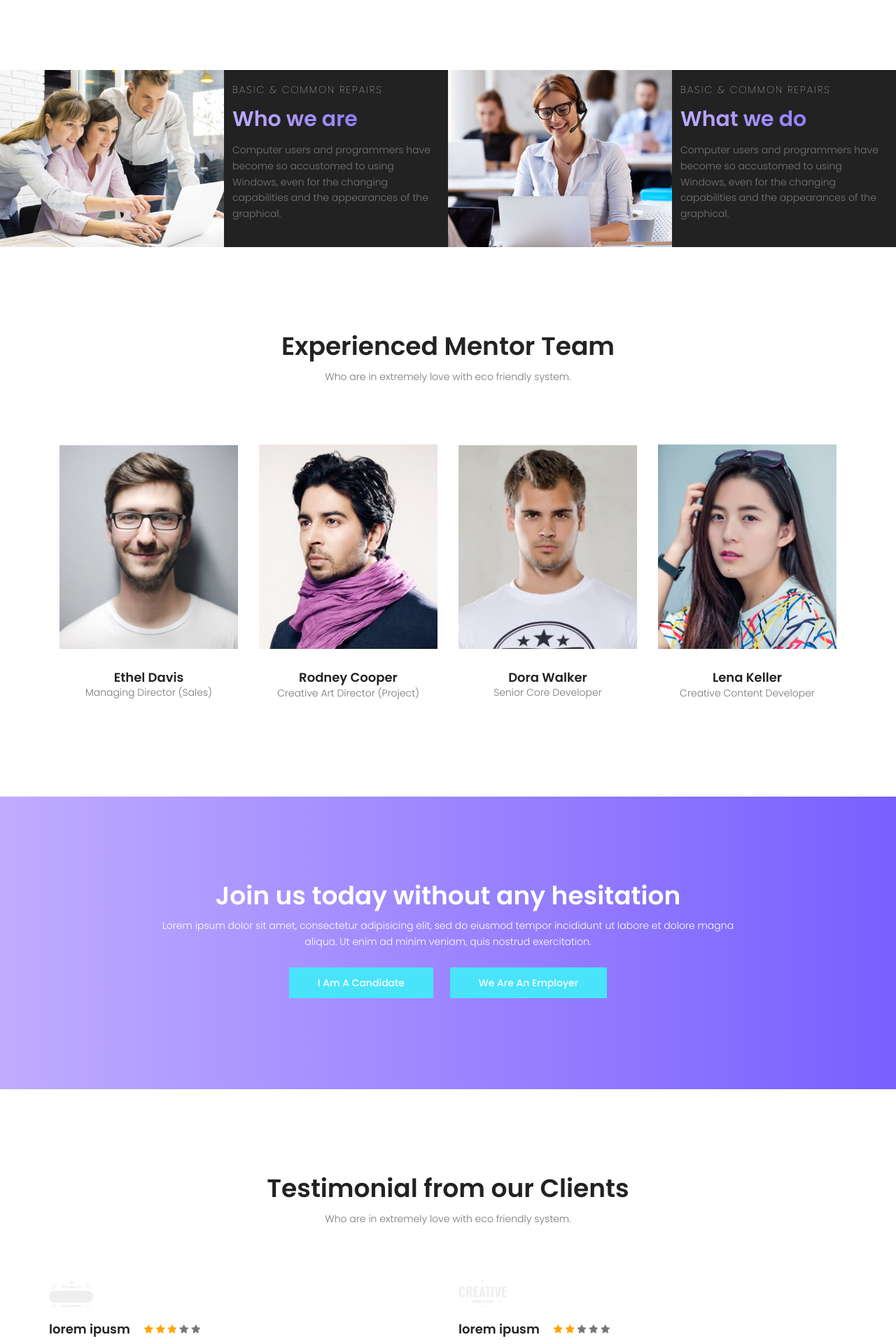
After one commit to Shaykhnazar/online-job-platform, a Laravel app: page /about-us in a window 1280 px wide. The commit adds this page. Shown: the part 1160-3080 px from the top of the page at 70% size. Run offline with Laravel 8, Linux system fonts and the light colour scheme; some libraries are stand-ins or nearby versions.

Commit message:
buges fix and add contact, about us page

```diff
--- a/app/Http/Controllers/SiteController.php
+++ b/app/Http/Controllers/SiteController.php
@@ -1,6 +1,8 @@
 <?php
 
 namespace App\Http\Controllers;
+
+use App\Http\Requests\ContactRequest;
 
 class SiteController extends Controller
 {
@@ -13,4 +15,64 @@ class SiteController extends Controller
     {
         return view('new_test.index');
     }
+
+    /**
+     * Show the application about-us page.
+     *
+     * @return \Illuminate\Contracts\Support\Renderable
+     */
+    public function about_us()
+    {
+        return view('frontend.about-us');
+    }
+
+    /**
+     * Show the application contact page.
+     *
+     * @return \Illuminate\Contracts\Support\Renderable
+     */
+    public function contact()
+    {
+        return view('frontend.contact');
+    }
+
+    /**
+     * Show the application contact page.
+     *
+     * @param ContactRequest $request
+     * @return \Illuminate\Contracts\Support\Renderable
+     */
+    public function contactSubmit(ContactRequest $request)
+    {
+        $response_text = '';
+
+        $to = 'shayx3470941@gmail.com';
+        $name = $request->name;
+        $email= $request->email;
+        $text= $request->message;
+        $subject= $request->subject;
+
+
+        $headers = 'MIME-Version: 1.0' . "\r\n";
+        $headers .= "From: " . $email . "\r\n"; // Sender's E-mail
+        $headers .= 'Content-type: text/html; charset=iso-8859-1' . "\r\n";
+
+        $message ='<table style="width:100%">
+                        <tr>
+                            <td>'.$name.'</td>
+                        </tr>
+                        <tr><td>Email: '.$email.'</td></tr>
+                        <tr><td>Subject: '.$subject.'</td></tr>
+                        <tr><td>Text: '.$text.'</td></tr>
+
+                    </table>';
+
+        if (@mail($to, $email, $message, $headers))
+        {
+            $response_text = 'The message has been sent.';
+        }else{
+            $response_text =  'failed';
+        }
+        return redirect()->back()->with(['message' => $response_text] );
+    }
 }
--- a/app/Job.php
+++ b/app/Job.php
@@ -27,9 +27,9 @@ class Job extends Model
      */
     public static $TYPE = [
         'Internship' => 'Internship',
-        'Contractual' => 'Contractual',
         'Part-time' => 'Part-time',
-        'Full-time' => 'Full-time'
+        'Full-time' => 'Full-time',
+        'Contractual' => 'Contract',
     ];
 
     /**
--- a/public/front_assets/css/main.css
+++ b/public/front_assets/css/main.css
@@ -2555,7 +2555,7 @@ body.mobile-nav-active #mobile-nav-toggle {
 }
 
 .post-list .cat-list {
-  text-align: right;
+  text-align: center;
   margin-bottom: 20px;
 }
 
--- /dev/null
+++ b/resources/views/frontend/about-us.blade.php
@@ -0,0 +1,274 @@
+@extends('layouts.main')
+@section('content')
+@include('layouts.parts.breadcrumbs', ['title' => 'About us'])
+<!-- Start service Area -->
+<section class="service-area section-gap" id="service">
+    <div class="container">
+        <div class="row d-flex justify-content-center">
+            <div class="col-md-8 pb-40 header-text">
+                <h1>Why Choose Us</h1>
+                <p>
+                    Who are in extremely love with eco friendly system.
+                </p>
+            </div>
+        </div>
+        <div class="row">
+            <div class="col-lg-4 col-md-6">
+                <div class="single-service">
+                    <h4><span class="lnr lnr-user"></span>Expert Technicians</h4>
+                    <p>
+                        Usage of the Internet is becoming more common due to rapid advancement of technology and power.
+                    </p>
+                </div>
+            </div>
+            <div class="col-lg-4 col-md-6">
+                <div class="single-service">
+                    <h4><span class="lnr lnr-license"></span>Professional Service</h4>
+                    <p>
+                        Usage of the Internet is becoming more common due to rapid advancement of technology and power.
+                    </p>
+                </div>
+            </div>
+            <div class="col-lg-4 col-md-6">
+                <div class="single-service">
+                    <h4><span class="lnr lnr-phone"></span>Great Support</h4>
+                    <p>
+                        Usage of the Internet is becoming more common due to rapid advancement of technology and power.
+                    </p>
+                </div>
+            </div>
+            <div class="col-lg-4 col-md-6">
+                <div class="single-service">
+                    <h4><span class="lnr lnr-rocket"></span>Technical Skills</h4>
+                    <p>
+                        Usage of the Internet is becoming more common due to rapid advancement of technology and power.
+                    </p>
+                </div>
+            </div>
+            <div class="col-lg-4 col-md-6">
+                <div class="single-service">
+                    <h4><span class="lnr lnr-diamond"></span>Highly Recomended</h4>
+                    <p>
+                        Usage of the Internet is becoming more common due to rapid advancement of technology and power.
+                    </p>
+                </div>
+            </div>
+            <div class="col-lg-4 col-md-6">
+                <div class="single-service">
+                    <h4><span class="lnr lnr-bubble"></span>Positive Reviews</h4>
+                    <p>
+                        Usage of the Internet is becoming more common due to rapid advancement of technology and power.
+                    </p>
+                </div>
+            </div>
+        </div>
+    </div>
+</section>
+<!-- End service Area -->
+
+<!-- Start feature Area -->
+<section class="feature-area">
+    <div class="container-fluid">
+        <div class="row justify-content-center align-items-center">
+            <div class="col-lg-3 feat-img no-padding">
+                <img class="img-fluid" src="img/pages/f1.jpg" alt="">
+            </div>
+            <div class="col-lg-3 no-padding feat-txt">
+                <h6 class="text-uppercase text-white">Basic & Common Repairs</h6>
+                <h1>Who we are</h1>
+                <p>
+                    Computer users and programmers have become so accustomed to using Windows, even for the changing capabilities and the appearances of the graphical.
+                </p>
+            </div>
+            <div class="col-lg-3 feat-img no-padding">
+                <img class="img-fluid" src="img/pages/f2.jpg" alt="">
+            </div>
+            <div class="col-lg-3 no-padding feat-txt">
+                <h6 class="text-uppercase text-white">Basic & Common Repairs</h6>
+                <h1>What we do</h1>
+                <p>
+                    Computer users and programmers have become so accustomed to using Windows, even for the changing capabilities and the appearances of the graphical.
+                </p>
+            </div>
+        </div>
+    </div>
+</section>
+<!-- End feature Area -->
+
+<!-- Start team Area -->
+<section class="team-area section-gap" id="team">
+    <div class="container">
+        <div class="row d-flex justify-content-center">
+            <div class="menu-content pb-70 col-lg-8">
+                <div class="title text-center">
+                    <h1 class="mb-10">Experienced Mentor Team</h1>
+                    <p>Who are in extremely love with eco friendly system.</p>
+                </div>
+            </div>
+        </div>
+        <div class="row justify-content-center d-flex align-items-center">
+            <div class="col-md-3 single-team">
+                <div class="thumb">
+                    <img class="img-fluid" src="img/pages/t1.jpg" alt="">
+                    <div class="align-items-center justify-content-center d-flex">
+                        <a href="#"><i class="fa fa-facebook"></i></a>
+                        <a href="#"><i class="fa fa-twitter"></i></a>
+                        <a href="#"><i class="fa fa-linkedin"></i></a>
+                    </div>
+                </div>
+                <div class="meta-text mt-30 text-center">
+                    <h4>Ethel Davis</h4>
+                    <p>Managing Director (Sales)</p>
+                </div>
+            </div>
+            <div class="col-md-3 single-team">
+                <div class="thumb">
+                    <img class="img-fluid" src="img/pages/t2.jpg" alt="">
+                    <div class="align-items-center justify-content-center d-flex">
+                        <a href="#"><i class="fa fa-facebook"></i></a>
+                        <a href="#"><i class="fa fa-twitter"></i></a>
+                        <a href="#"><i class="fa fa-linkedin"></i></a>
+                    </div>
+                </div>
+                <div class="meta-text mt-30 text-center">
+                    <h4>Rodney Cooper</h4>
+                    <p>Creative Art Director (Project)</p>
+                </div>
+            </div>
+            <div class="col-md-3 single-team">
+                <div class="thumb">
+                    <img class="img-fluid" src="img/pages/t3.jpg" alt="">
+                    <div class="align-items-center justify-content-center d-flex">
+                        <a href="#"><i class="fa fa-facebook"></i></a>
+                        <a href="#"><i class="fa fa-twitter"></i></a>
+                        <a href="#"><i class="fa fa-linkedin"></i></a>
+                    </div>
+                </div>
+                <div class="meta-text mt-30 text-center">
+                    <h4>Dora Walker</h4>
+                    <p>Senior Core Developer</p>
+                </div>
+            </div>
+            <div class="col-md-3 single-team">
+                <div class="thumb">
+                    <img class="img-fluid" src="img/pages/t4.jpg" alt="">
+                    <div class="align-items-center justify-content-center d-flex">
+                        <a href="#"><i class="fa fa-facebook"></i></a>
+                        <a href="#"><i class="fa fa-twitter"></i></a>
+                        <a href="#"><i class="fa fa-linkedin"></i></a>
+                    </div>
+                </div>
+                <div class="meta-text mt-30 text-center">
+                    <h4>Lena Keller</h4>
+                    <p>Creative Content Developer</p>
+                </div>
+            </div>
+
+        </div>
+    </div>
+</section>
+<!-- End team Area -->
+
+
+<!-- Start callto-action Area -->
+<section class="callto-action-area section-gap">
+    <div class="container">
+        <div class="row d-flex justify-content-center">
+            <div class="menu-content col-lg-9">
+                <div class="title text-center">
+                    <h1 class="mb-10 text-white">Join us today without any hesitation</h1>
+                    <p class="text-white">Lorem ipsum dolor sit amet, consectetur adipisicing elit, sed do eiusmod tempor incididunt ut labore  et dolore magna aliqua. Ut enim ad minim veniam, quis nostrud exercitation.</p>
+                    <a class="primary-btn" href="#">I am a Candidate</a>
+                    <a class="primary-btn" href="#">We are an Employer</a>
+                </div>
+            </div>
+        </div>
+    </div>
+</section>
+<!-- End calto-action Area -->
+
+<!-- Start testimonial Area -->
+<section class="testimonial-area section-gap" id="review">
+    <div class="container">
+        <div class="row d-flex justify-content-center">
+            <div class="menu-content pb-60 col-lg-8">
+                <div class="title text-center">
+                    <h1 class="mb-10">Testimonial from our Clients</h1>
+                    <p>Who are in extremely love with eco friendly system.</p>
+                </div>
+            </div>
+        </div>
+        <div class="row">
+            <div class="active-review-carusel">
+                <div class="single-review">
+                    <img src="img/r1.png" alt="">
+                    <div class="title d-flex flex-row">
+                        <h4>lorem ipusm</h4>
+                        <div class="star">
+                            <span class="fa fa-star checked"></span>
+                            <span class="fa fa-star checked"></span>
+                            <span class="fa fa-star checked"></span>
+                            <span class="fa fa-star"></span>
+                            <span class="fa fa-star"></span>
+                        </div>
+                    </div>
+                    <p>
+                        Accessories Here you can find the best computer accessory for your laptop, monitor, printer, scanner, speaker. Here you can find the best computer accessory for your laptop, monitor, printer, scanner, speaker.
+                    </p>
+                </div>
+                <div class="single-review">
+                    <img src="img/r2.png" alt="">
+                    <div class="title d-flex flex-row">
+                        <h4>lorem ipusm</h4>
+                        <div class="star">
+                            <span class="fa fa-star checked"></span>
+                            <span class="fa fa-star checked"></span>
+                            <span class="fa fa-star"></span>
+                            <span class="fa fa-star"></span>
+                            <span class="fa fa-star"></span>
+                        </div>
+                    </div>
+                    <p>
+                        Accessories Here you can find the best computer accessory for your laptop, monitor, printer, scanner, speaker. Here you can find the best computer accessory for your laptop, monitor, printer, scanner, speaker.
+                    </p>
+                </div>
+                <div class="single-review">
+                    <img src="img/r1.png" alt="">
+                    <div class="title d-flex flex-row">
+                        <h4>lorem ipusm</h4>
+                        <div class="star">
+                            <span class="fa fa-star checked"></span>
+                            <span class="fa fa-star checked"></span>
+                            <span class="fa fa-star checked"></span>
+                            <span class="fa fa-star"></span>
+                            <span class="fa fa-star"></span>
+                        </div>
+                    </div>
+                    <p>
+                        Accessories Here you can find the best computer accessory for your laptop, monitor, printer, scanner, speaker. Here you can find the best computer accessory for your laptop, monitor, printer, scanner, speaker.
+                    </p>
+                </div>
+                <div class="single-review">
+                    <img src="img/r2.png" alt="">
+                    <div class="title d-flex flex-row">
+                        <h4>lorem ipusm</h4>
+                        <div class="star">
+                            <span class="fa fa-star checked"></span>
+                            <span class="fa fa-star checked"></span>
+                            <span class="fa fa-star"></span>
+                            <span class="fa fa-star"></span>
+                            <span class="fa fa-star"></span>
+                        </div>
+                    </div>
+                    <p>
+                        Accessories Here you can find the best computer accessory for your laptop, monitor, printer, scanner, speaker. Here you can find the best computer accessory for your laptop, monitor, printer, scanner, speaker.
+                    </p>
+                </div>
+            </div>
+        </div>
+    </div>
+</section>
+<!-- End testimonial Area -->
+
+
+@endsection
--- a/resources/views/jobs/index.blade.php
+++ b/resources/views/jobs/index.blade.php
@@ -82,7 +82,7 @@ function to_time_ago( $time ) {
                 Categories
               </button>
               <div class="dropdown-menu" aria-labelledby="dropdownMenuButton">
-                @foreach(Category::all() as $category)
+                @foreach(Category::featured()->get(['category_name', 'no_jobs']) as $category)
                   <a class="dropdown-item" href="{{route('jobs.index', ['category' => $category->category_name]) }}"><option value="{{$category->category_name}}">{{$category->category_name}} ({{$category->no_jobs}})</option></a>
                 @endforeach
              </div>
--- a/resources/views/layouts/main.blade.php
+++ b/resources/views/layouts/main.blade.php
@@ -156,10 +156,10 @@
                     <h6>Contents</h6>
                     <ul class="footer-nav">
                         <li><a href="{{ route('jobs.index') }}">Jobs</a></li>
-                        <li><a href="#">Posts</a></li>
-                        <li><a href="#">Advise blog</a></li>
-                        <li><a href="#">Contact</a></li>
-                        <li><a href="#">About us</a></li>
+{{--                        <li><a href="#">Posts</a></li>--}}
+{{--                        <li><a href="#">Advise blog</a></li>--}}
+                        <li><a href="{{ route('contact') }}">Contact</a></li>
+                        <li><a href="{{ route('about_us') }}">About us</a></li>
                     </ul>
                 </div>
             </div>
@@ -187,16 +187,16 @@
                     </div>
                 </div>
             </div>
-            <div class="col-lg-3  col-md-12">
-                <div class="single-footer-widget mail-chimp">
-                    <h6 class="mb-20">Instragram Feed</h6>
-                    <ul class="instafeed d-flex flex-wrap">
-                        @for($i=1; $i<=8; $i++)
-                            <li><img src="/front_assets/img/i{{$i}}.jpg" alt=""></li>
-                        @endfor
-                    </ul>
-                </div>
-            </div>
+{{--            <div class="col-lg-3  col-md-12">--}}
+{{--                <div class="single-footer-widget mail-chimp">--}}
+{{--                    <h6 class="mb-20">Instragram Feed</h6>--}}
+{{--                    <ul class="instafeed d-flex flex-wrap">--}}
+{{--                        @for($i=1; $i<=8; $i++)--}}
+{{--                            <li><img src="/front_assets/img/i{{$i}}.jpg" alt=""></li>--}}
+{{--                        @endfor--}}
+{{--                    </ul>--}}
+{{--                </div>--}}
+{{--            </div>--}}
         </div>
 
         <div class="row footer-bottom d-flex justify-content-between">
--- a/resources/views/new_test/index.blade.php
+++ b/resources/views/new_test/index.blade.php
@@ -87,7 +87,7 @@
                         <div class="default-select" id="default-selects2">
                             <select name="category">
                                 <option value="">All Category</option>
-                                @foreach(Category::get(['category_id' , 'category_name']) as $cat)
+                                @foreach(Category::featured()->get(['category_id' , 'category_name']) as $cat)
                                     <option value="{{ $cat->category_name }}">{{ $cat->category_name }}</option>
                                 @endforeach
                             </select>
--- a/routes/web.php
+++ b/routes/web.php
@@ -12,6 +12,9 @@
 */
 
 Route::get('/', 'SiteController@main')->name('main');
+Route::get('/about-us', 'SiteController@about_us')->name('about_us');
+Route::get('/contact', 'SiteController@contact')->name('contact');
+Route::post('/contact', 'SiteController@contactSubmit')->name('contact.post');
 
 Route::resource('/jobs', 'JobController');
 Route::post('/jobs/search', 'JobController@search')->name('job.search');
```
Also changed, not shown: app/Http/Requests/ContactRequest.php (added, +40 -0 lines), resources/views/frontend/contact.blade.php (added, +43 -0 lines), resources/views/layouts/parts/post_with_sidebar.blade.php (+43 -43 lines).
